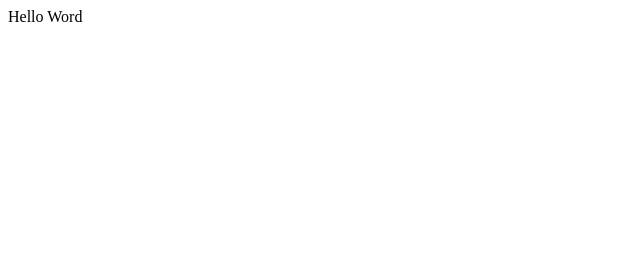
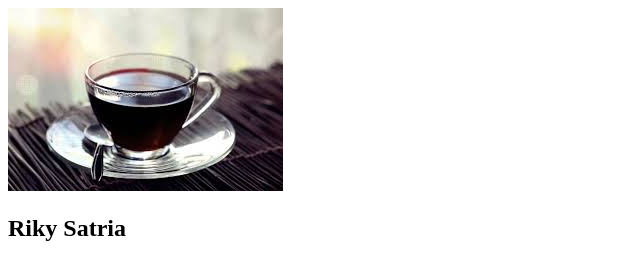
Before and after one commit to satriariky/my-repo-from-remote, a plain HTML site: page index.html in a window 1280 px wide. Shown: the whole page, without its empty margins (0-640 px from the left). Drawn offline with Linux system fonts and the light colour scheme.

Commit message:
Changed Hello world with img and h2 to display simple profile data. Image file added in the folder images and used as resource in the img element in index.html file

```diff
--- a/index.html
+++ b/index.html
@@ -5,7 +5,10 @@
 </head>
 
 <body>
-    Hello Word
+    <div>
+        <img src="images/riky.jpg.jpg" alt="profile images" />
+        <h2>Riky Satria</h2>
+    </div>
 </body>
 
 </html>
```
Also changed, not shown: images/riky.jpg.jpg (added), 1 other file.
